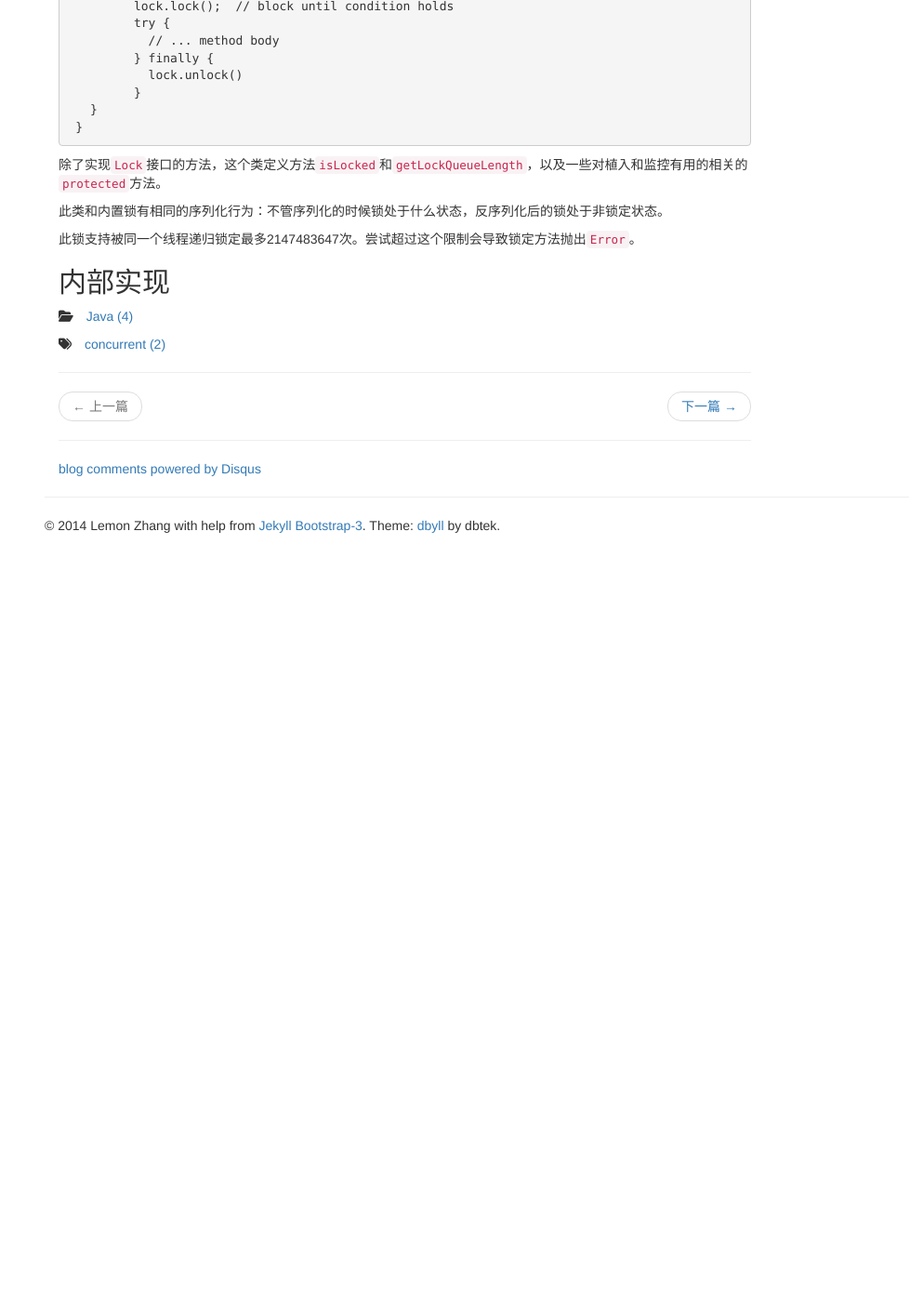
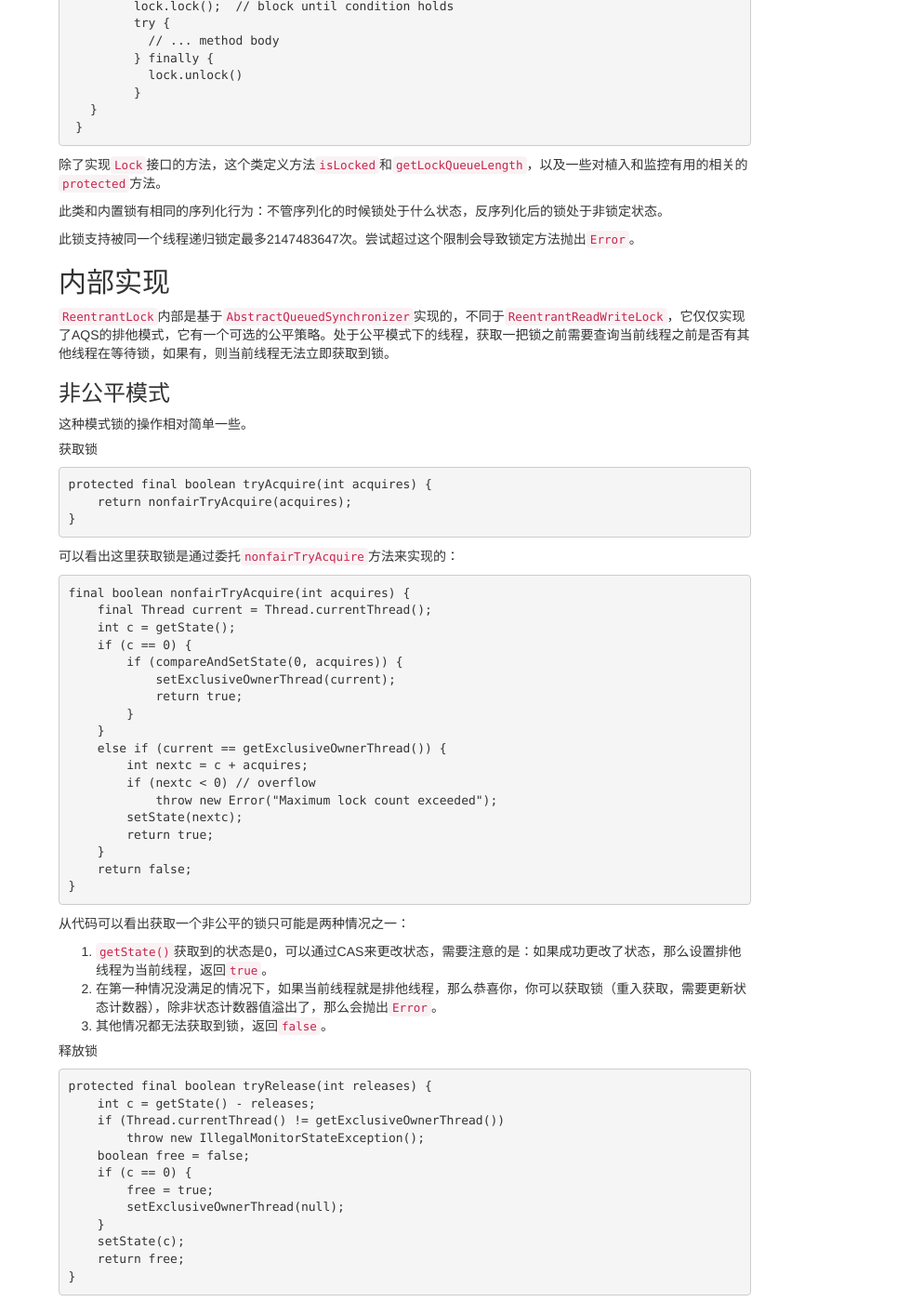
Before and after one commit to cjm0000000/cjm0000000.github.io, a Jekyll site: the page built from _posts/Java/2014-01-22-reentrant-lock.md, in a window 1280 px wide and 1400 px high, scrolled down 924 px. Shown: the whole window at 93% size, without its empty margins (287-1280 px from the left). Built offline with Jekyll 4.4.1, drawn with Linux system fonts in a browser that asks for light colours; nearby versions of some CDN libraries; library files that are not in the unit come from our copies; comment, search, counter and statistics services are not loaded; before the commit the page ends 1509 px from its top, so only the background shows below that; some of the changed text lies outside the part shown.

Commit message:
update reentrant-lock

```diff
--- a/_posts/Java/2014-01-22-reentrant-lock.md
+++ b/_posts/Java/2014-01-22-reentrant-lock.md
@@ -43,3 +43,99 @@ tags: [concurrent]
 此锁支持被同一个线程递归锁定最多2147483647次。尝试超过这个限制会导致锁定方法抛出`Error`。
 
 ## 内部实现
+
+`ReentrantLock`内部是基于`AbstractQueuedSynchronizer`实现的，不同于`ReentrantReadWriteLock`，它仅仅实现了AQS的排他模式，它有一个可选的公平策略。处于公平模式下的线程，获取一把锁之前需要查询当前线程之前是否有其他线程在等待锁，如果有，则当前线程无法立即获取到锁。
+
+### 非公平模式
+
+这种模式锁的操作相对简单一些。
+
+##### 获取锁
+    protected final boolean tryAcquire(int acquires) {
+        return nonfairTryAcquire(acquires);
+    }
+
+可以看出这里获取锁是通过委托`nonfairTryAcquire`方法来实现的：
+
+    final boolean nonfairTryAcquire(int acquires) {
+        final Thread current = Thread.currentThread();
+        int c = getState();
+        if (c == 0) {
+            if (compareAndSetState(0, acquires)) {
+                setExclusiveOwnerThread(current);
+                return true;
+            }
+        }
+        else if (current == getExclusiveOwnerThread()) {
+            int nextc = c + acquires;
+            if (nextc < 0) // overflow
+                throw new Error("Maximum lock count exceeded");
+            setState(nextc);
+            return true;
+        }
+        return false;
+    }
+
+从代码可以看出获取一个非公平的锁只可能是两种情况之一：
+1. `getState()`获取到的状态是0，可以通过CAS来更改状态，需要注意的是：如果成功更改了状态，那么设置排他线程为当前线程，返回`true`。
+2. 在第一种情况没满足的情况下，如果当前线程就是排他线程，那么恭喜你，你可以获取锁（重入获取，需要更新状态计数器），除非状态计数器值溢出了，那么会抛出`Error`。
+3. 其他情况都无法获取到锁，返回`false`。
+
+##### 释放锁
+    protected final boolean tryRelease(int releases) {
+        int c = getState() - releases;
+        if (Thread.currentThread() != getExclusiveOwnerThread())
+            throw new IllegalMonitorStateException();
+        boolean free = false;
+        if (c == 0) {
+            free = true;
+            setExclusiveOwnerThread(null);
+        }
+        setState(c);
+        return free;
+    }
+
+释放锁的时候需要注意两点(首先得更新状态计数器 --- _有点像废话_)：
+1. 需要判断当前线程是否是排他线程，如果不是则需要抛出`IllegalMonitorStateException`异常。
+2. 需要检查状态计数器值，如果等于0，则代表完全释放这把锁，需要设置排他线程为`null`并且返回`true`(非完全释放的情况则返回`false`)。
+
+### 公平模式
+
+这个模式下获取锁的逻辑相对复杂一些。
+
+##### 获取锁
+    protected final boolean tryAcquire(int acquires) {
+        final Thread current = Thread.currentThread();
+        int c = getState();
+        if (c == 0) {
+            if (!hasQueuedPredecessors() &&
+                compareAndSetState(0, acquires)) {
+                setExclusiveOwnerThread(current);
+                return true;
+            }
+        }
+        else if (current == getExclusiveOwnerThread()) {
+            int nextc = c + acquires;
+            if (nextc < 0)
+                throw new Error("Maximum lock count exceeded");
+            setState(nextc);
+            return true;
+        }
+        return false;
+    }
+
+和非公平模式下获取锁的方式大体相同，唯一的一个区别是当状态计数器值等于0的时候，需要通过方法`hasQueuedPredecessors`来检测当前线程之前是否有其他线程在等待获取锁，如果有的话，当前线程将无法获取到锁，并且返回`false`。
+
+##### 释放锁
+
+公平模式下释放锁的逻辑和非公平模式下的一模一样。
+
+`ReentrantLock`有一个需要注意的方法，那就是`tryLock`( _上文也已经提及过_ )，在设置了公平策略的情况下，你不要期望这个方法遵守公平策略，因为：
+
+    public boolean tryLock() {
+        return sync.nonfairTryAcquire(1);
+    }
+
+它内部hard code了调用`nonfairTryAcquire`方法。`tryLock(long timeout, TimeUnit unit)`这个方法则遵守公平策略。
+
+全文完-
```
